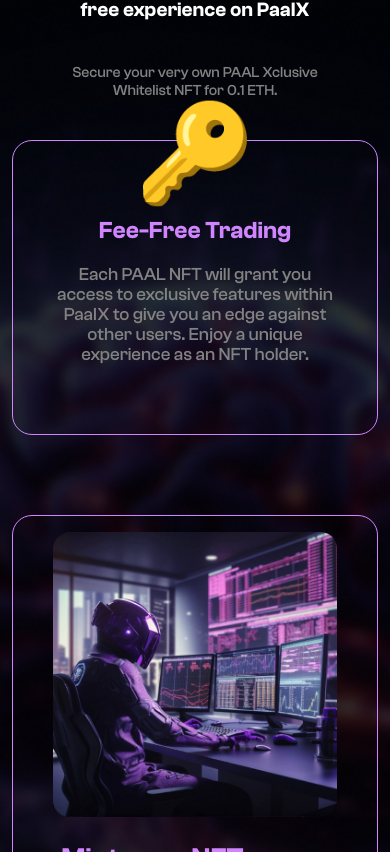
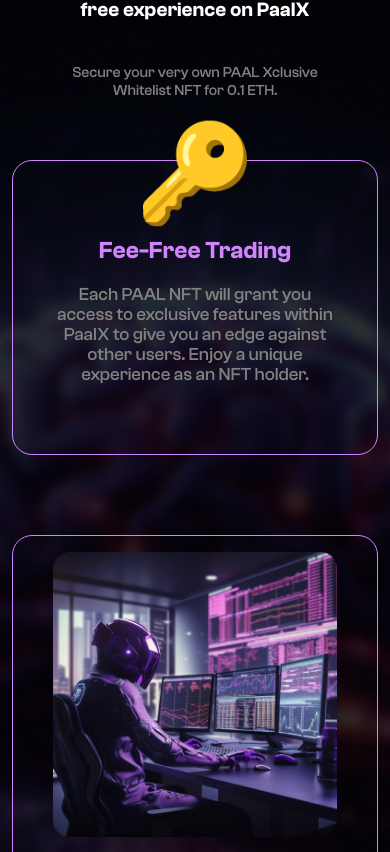
Before and after one commit to Tarek-Siddique-Nabil/Paal_AI, a Next.js app: page / in a window 390 px wide. Shown: the part 932-1784 px from the top of the page. Built offline with nearby package versions, Linux system fonts and the light colour scheme.

Commit message:
change page two magin

```diff
--- a/src/Components/pages/Two.tsx
+++ b/src/Components/pages/Two.tsx
@@ -18,7 +18,7 @@ export const Two = () => {
         </p>
       </div>
 
-      <div className="flex flex-col md:flex-row justify-center items-center md:items-end md:gap-5 gap-20">
+      <div className="flex flex-col md:flex-row justify-center items-center md:items-end md:gap-5 gap-20 mt-5 md:mt-0">
         <SmallBox
           icon="🔑"
           headline="Fee-Free Trading "
```
